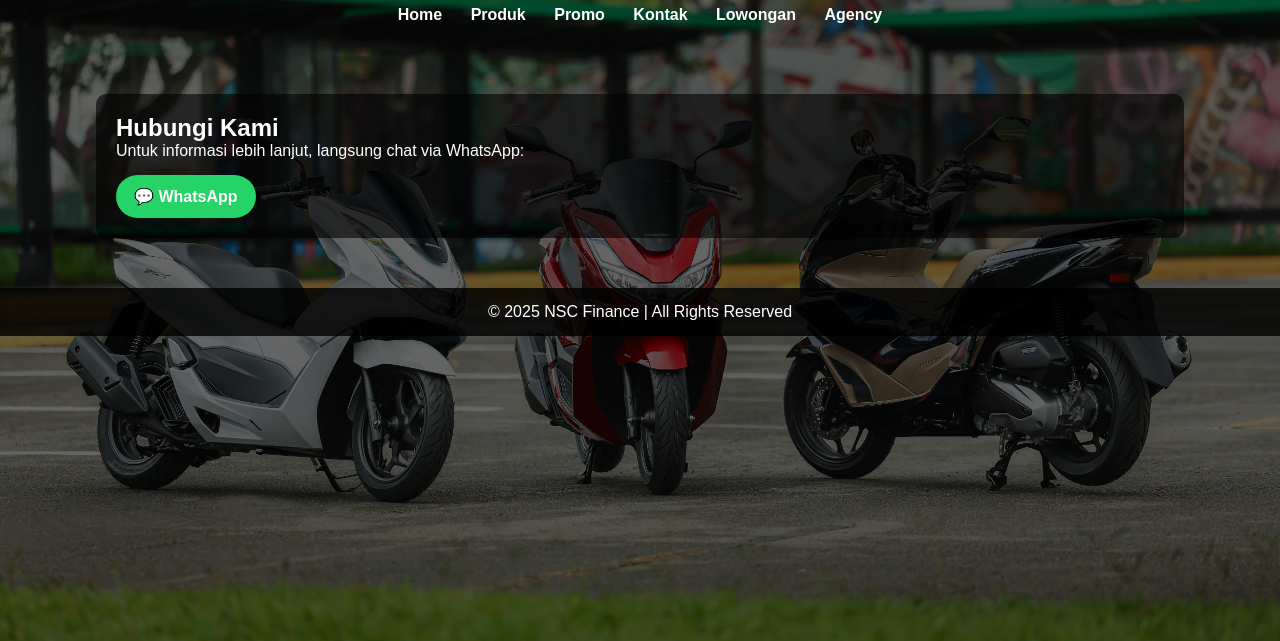
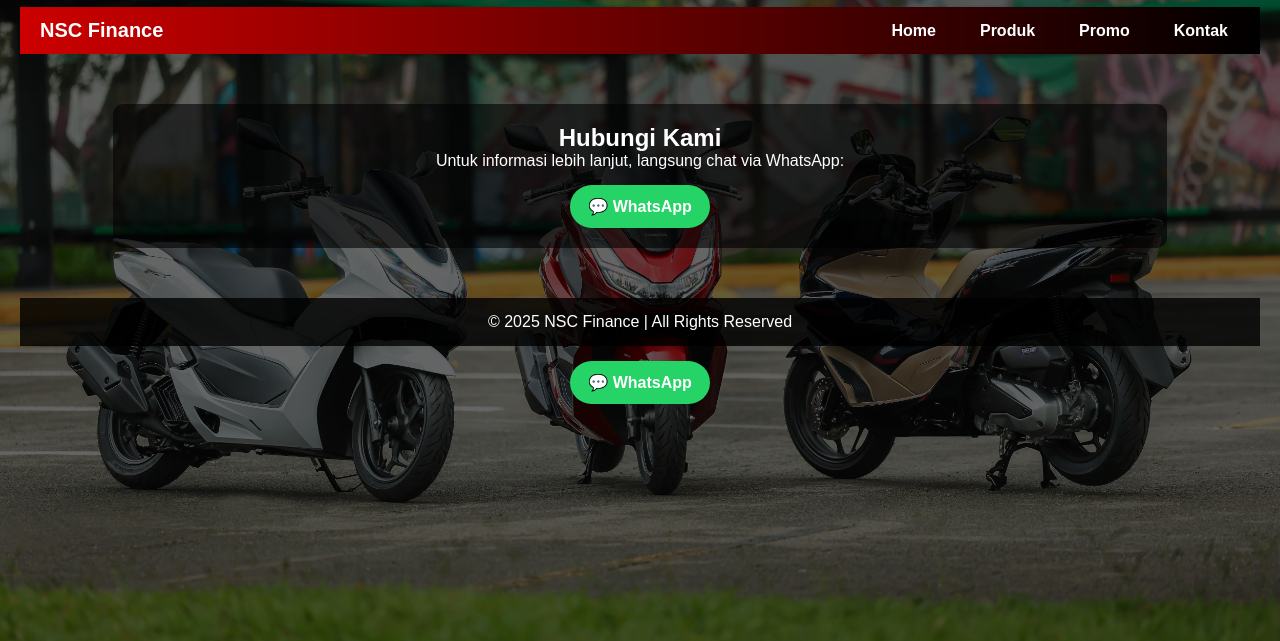
Before and after one commit to gandol18/gandolsaja, a plain HTML site: page kontak.html in a window 1280 px wide. Shown: the part 159-800 px from the top of the page. Drawn offline with Linux system fonts and the light colour scheme.

Commit message:
Update kontak.html

```diff
--- a/kontak.html
+++ b/kontak.html
@@ -21,15 +21,92 @@
     </div>
     <h1>Leasing Motor Honda Jambi</h1>
     <p>Sales: Ary Gandol | 📍 Jl. Gr. Djamin Datuk Bagindo No.1042, Talang Banjar, Kec. Jambi Tim., Kota Jambi</p>
-    <nav>
-      <a href="index.html">Home</a>
-      <a href="produk.html">Produk</a>
-      <a href="promo.html">Promo</a>
-      <a href="kontak.html">Kontak</a>
-      <a href="lowongan.html">Lowongan</a>
-      <a href="agency.html">Agency</a>
-    </nav>
-  </header>
+
+    <!-- NAVIGATION BAR -->
+<nav class="navbar">
+  <div class="nav-container">
+    <div class="logo">NSC Finance</div>
+    <button class="menu-toggle" id="menu-toggle">☰</button>
+    <ul class="nav-links" id="nav-links">
+      <li><a href="index.html">Home</a></li>
+      <li><a href="produk.html">Produk</a></li>
+      <li><a href="promo.html">Promo</a></li>
+      <li><a href="kontak.html">Kontak</a></li>
+    </ul>
+  </div>
+</nav>
+
+<style>
+/* NAVBAR */
+.navbar {
+  background: linear-gradient(90deg, #c00, #000);
+  padding: 12px 20px;
+  position: sticky;
+  top: 0;
+  z-index: 1000;
+}
+.nav-container {
+  display: flex;
+  justify-content: space-between;
+  align-items: center;
+}
+.logo {
+  font-weight: bold;
+  font-size: 20px;
+  color: #fff;
+}
+.nav-links {
+  list-style: none;
+  display: flex;
+  gap: 20px;
+}
+.nav-links li a {
+  color: #fff;
+  text-decoration: none;
+  font-weight: bold;
+  transition: color 0.3s;
+}
+.nav-links li a:hover {
+  color: #ff3333;
+}
+
+/* MOBILE MODE */
+.menu-toggle {
+  display: none;
+  background: none;
+  border: none;
+  color: #fff;
+  font-size: 24px;
+  cursor: pointer;
+}
+
+@media (max-width: 768px) {
+  .menu-toggle {
+    display: block;
+  }
+  .nav-links {
+    display: none;
+    flex-direction: column;
+    gap: 10px;
+    background: #111;
+    padding: 15px;
+    position: absolute;
+    top: 60px;
+    right: 20px;
+    border-radius: 8px;
+  }
+  .nav-links.show {
+    display: flex;
+  }
+}
+</style>
+
+<script>
+document.getElementById("menu-toggle").addEventListener("click", function() {
+  document.getElementById("nav-links").classList.toggle("show");
+});
+</script>
+
 
   <main>
 
```
